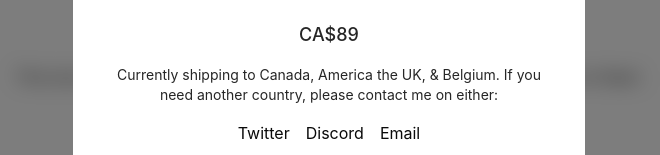
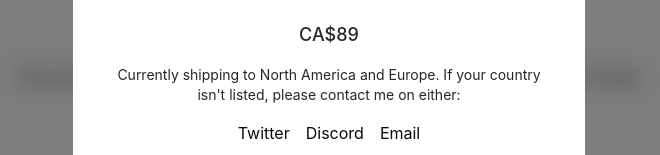
Before and after one commit to TeaRex-coder/hardwareddc, a React (Vite) app in the folder web-flasher/: page / in a window 1280 px wide. Both pictures are taken after a click on the element "Purchase". Shown: the part 293-448 px from the top of the page, without its empty margins (311-971 px from the left). Built offline with nearby package versions, Linux system fonts and the light colour scheme.

Commit message:
Update web: country clarification

```diff
--- a/web-flasher/src/components/modal.jsx
+++ b/web-flasher/src/components/modal.jsx
@@ -23,8 +23,8 @@ const ModalComponent = () => {
               CA$89
             </p>
             <p className="text-sm text-neutral-800 dark:text-neutral-50">
-              Currently shipping to Canada, America the UK, & Belgium. If you
-              need another country, please contact me on either:
+              Currently shipping to North America and Europe. If your country
+              isn't listed, please contact me on either:
             </p>
             <div className="flex space-x-4">
               <a
```
